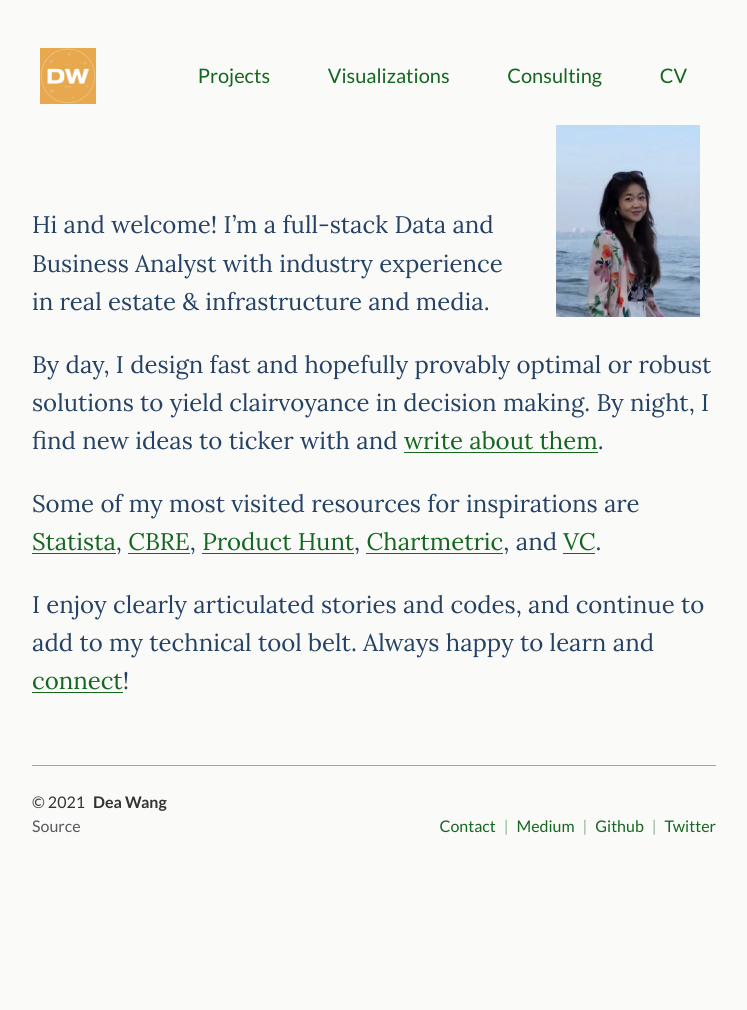
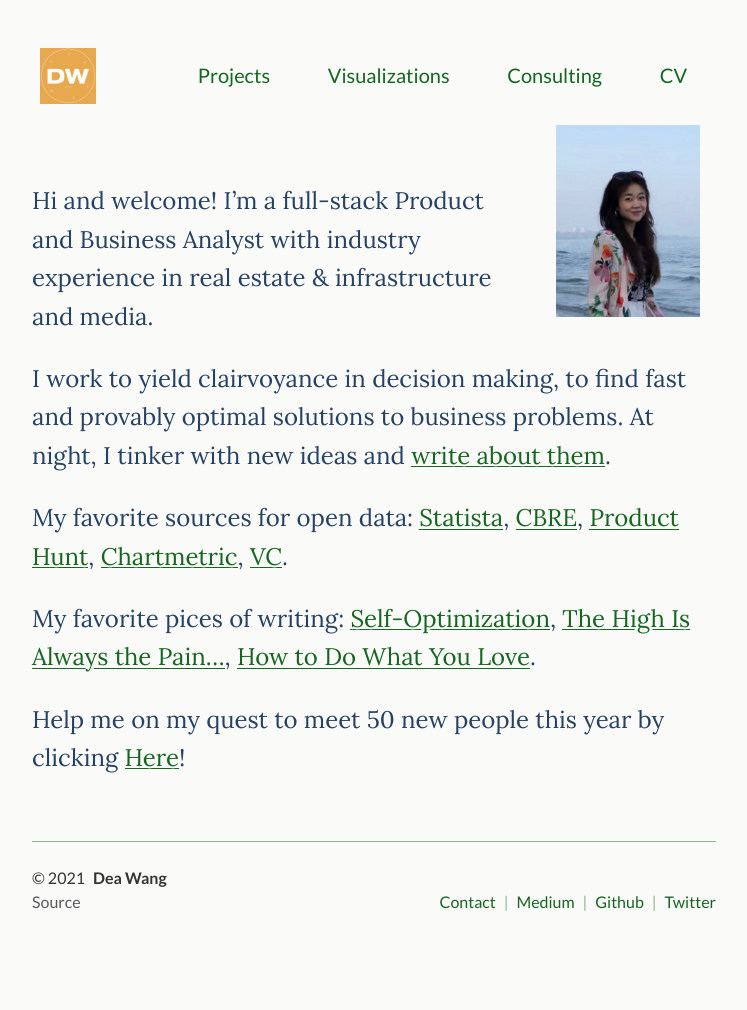
Before and after one commit to deawyk/deawyk.github.io, a Jekyll site: the page built from index.md, in a window 1280 px wide. Shown: the whole page, without its empty margins (266-1013 px from the left). Built offline with Jekyll 4.4.1, drawn with Linux system fonts in a browser that asks for light colours; before the commit the page ends 934 px from its top, so only the background shows below that.

Commit message:
Update index.md

```diff
--- a/index.md
+++ b/index.md
@@ -16,14 +16,16 @@
 <div class="lead lead-about">
 
 <br>
+Hi and welcome!
+I'm a full-stack Product and Business Analyst with industry experience in real estate & infrastructure and media.
 
-Hi and welcome! I'm a full-stack Data and Business Analyst with industry experience in real estate & infrastructure and media.
+I work to yield clairvoyance in decision making, to find fast and provably optimal solutions to business problems. At night, I tinker with new ideas and [write about them](https://deaw.medium.com/). <br>
 
-By day, I design fast and hopefully provably optimal or robust solutions to yield clairvoyance in decision making. By night, I find new ideas to ticker with and [write about them](https://deaw.medium.com/). <br>
+My favorite sources for open data: [Statista](https://www.statista.com/studies-and-reports/industries), [CBRE](https://www.cbre.ca/en/research-and-reports), [Product Hunt](https://www.producthunt.com/), [Chartmetric](https://www.chartmetric.com/music-industry-trends/6mo-report), [VC](https://www.visualcapitalist.com).
 
-Some of my most visited resources for inspirations are [Statista](https://www.statista.com/studies-and-reports/industries), [CBRE](https://www.cbre.ca/en/research-and-reports), [Product Hunt](https://www.producthunt.com/), [Chartmetric](https://www.chartmetric.com/music-industry-trends/6mo-report), and [VC](https://www.visualcapitalist.com).
+My favorite pices of writing: [Self-Optimization](https://www.theguardian.com/news/2019/aug/02/athleisure-barre-kale-tyranny-ideal-woman-labour), [The High Is Always the Pain...](https://themorningnews.org/article/the-high-is-always-the-pain-and-the-pain-is-always-the-high), [How to Do What You Love](http://www.paulgraham.com/love.html).
 
-I enjoy clearly articulated stories and codes, and continue to add to my technical tool belt. Always happy to learn and [connect](https://calendly.com/deaw/coffee)!
+Help me on my quest to meet 50 new people this year by clicking [Here](https://calendly.com/deaw/coffee)!
 </div>
 
 
```
